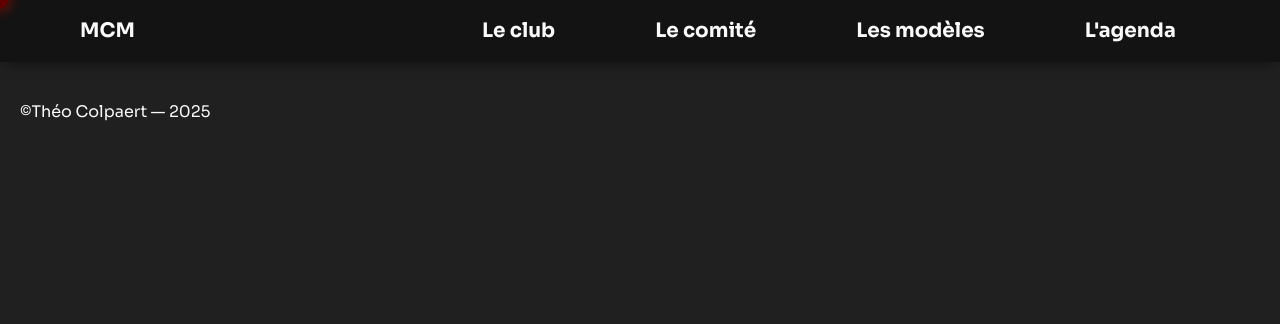
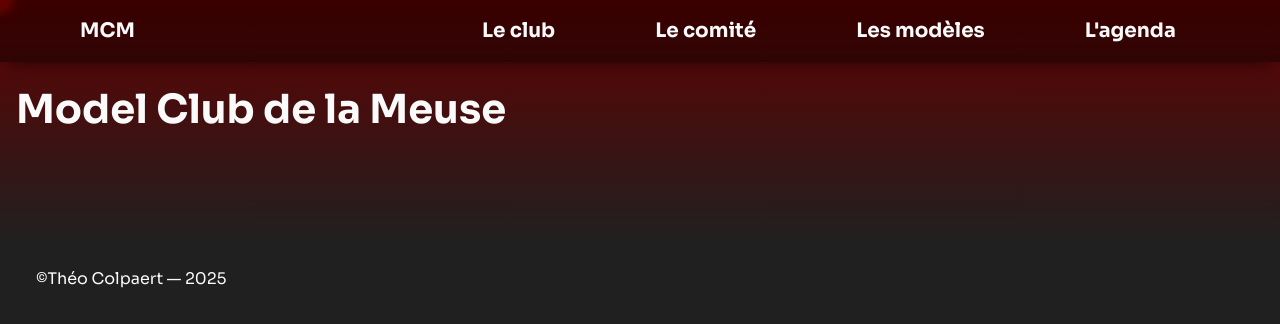
Before and after one commit to Foxx05/MCM, a website: page src/index.html in a window 1280 px wide. Drawn offline with nearby package versions, Linux system fonts and the light colour scheme; files that its build step writes are made by us from their sources.

Commit message:
header fond + titre

```diff
--- a/src/index.html
+++ b/src/index.html
@@ -42,18 +42,11 @@
   </nav>
 
   <header class="gridcol">
-
+    <div class="degrade"></div>
+    <h1 class="title--big">Model&nbsp;Club de&nbsp;la&nbsp;Meuse</h1>
   </header>
 
-  <!-- <div class="scroll-down js-scroll-down">
-      <svg width="80" height="80" viewBox="0 0 50 50">
-          <circle cx="25" cy="25" r="20" stroke="#fafafa" stroke-width="3" fill="none" stroke-linecap="round" stroke-dasharray="125" stroke-dashoffset="100" class="scroll-circle"></circle>
-          <path d="M25 32 l-6 -6 h12 l-6 6" fill="#fafafa"/>
-      </svg>
-  </div> -->
-
   <main>
-
   </main>
 
   <footer id="contact" class="gridfoot gridcol">
--- a/src/styles/app.scss
+++ b/src/styles/app.scss
@@ -178,12 +178,31 @@ button{
     font-size: clamp(0.75rem, 0.6528rem + 0.4444vw, 1rem);
 }
 
+.degrade{
+    height: 245px;
+    position: absolute;
+    top: 0;
+    left: 0;
+    width: 100%;
+    background-color: #202020;
+    background: linear-gradient(to bottom, #620000 0%, #202020 100%);
+    z-index: -10;
+}
+
+.title--big{
+    grid-column: 1/4;
+    z-index: 10;
+    color: #fafafa;
+    margin-top: 80px;
+}
+
 .gridcol{
     display: grid;
-    grid-template-columns: 5;
+    grid-template-columns: repeat(5, 1fr);
     gap: 16px;
+    padding: 0 16px;
+}
 
-}
 @media (min-width: 768px){
 // // // // // // // // // // // // // // // // // // // // // // // // // // // // // // // // // // // // // // // // // // // // // // // // // // // portfolio
 
```
Also changed, not shown: src/agenda.html (+2 -8 lines), src/comite.html (+2 -8 lines), src/modeles.html (+2 -8 lines).
